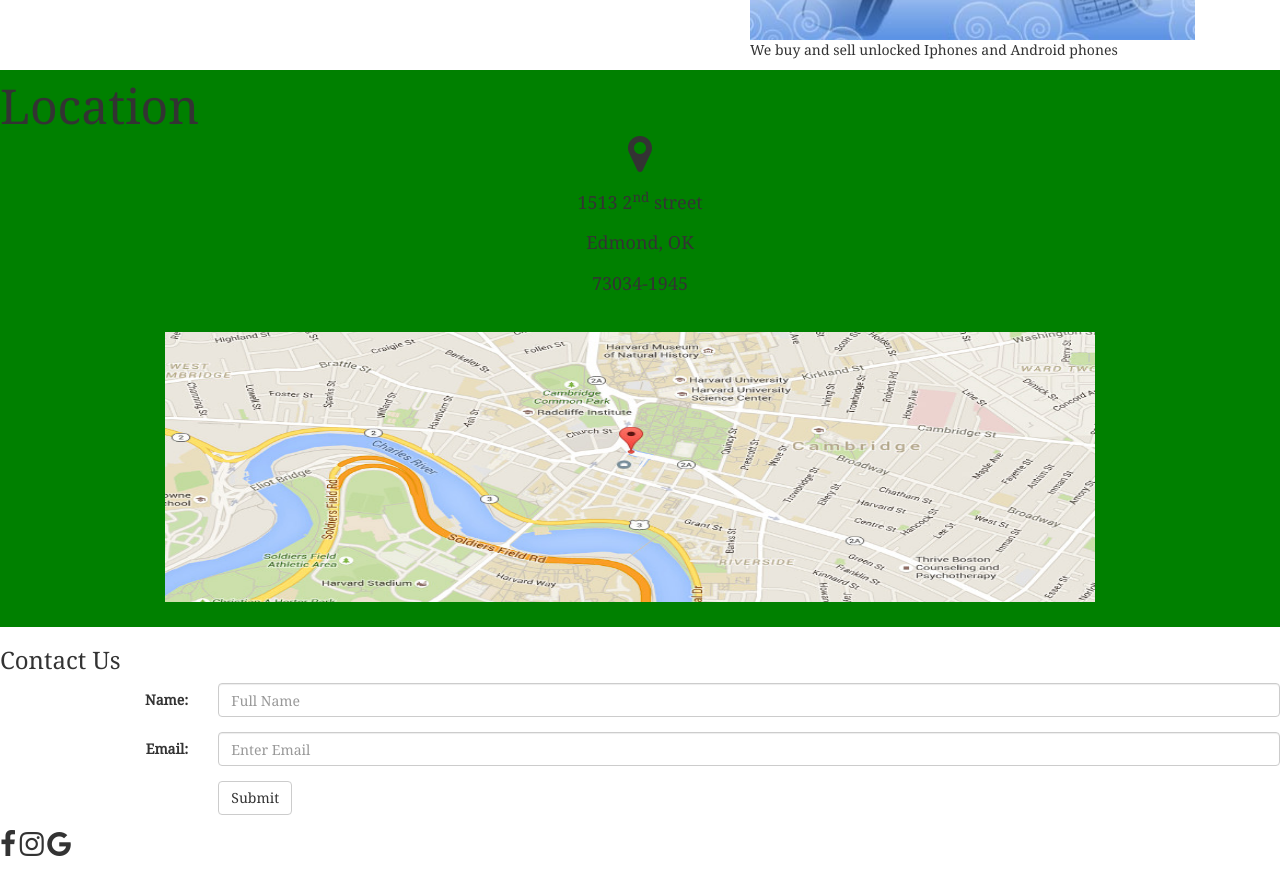
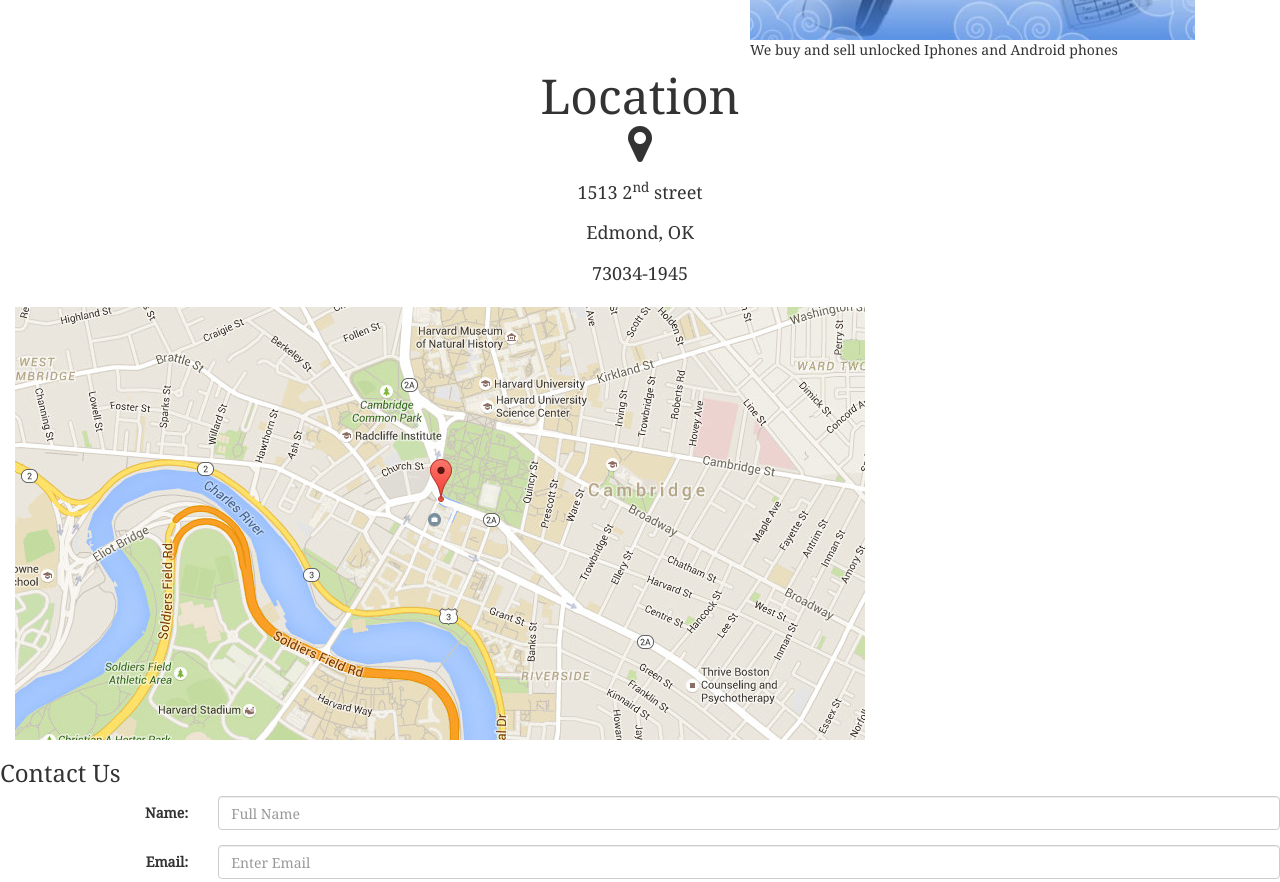
Before and after one commit to sanjyaldharma94/business, a plain HTML site: page index.html in a window 1280 px wide. Shown: the part 1795-2677 px from the top of the page. Before the commit the page ends 2654 px from the top, so only its background shows below. Drawn offline with nearby package versions, Linux system fonts and the light colour scheme.

```diff
--- a/css/main.css
+++ b/css/main.css
@@ -48,21 +48,7 @@
 	font-size: 18px;
 	margin-top: 15px;
 	}
-	.location{
-		margin:0;
-		background-color: green;
-		padding: 10px 0 10px 0;
 
-	}
-	.location h2{
-		text-align: left;
-	}
-	.location img{
-		margin-left: 150px;
-		padding: 15px;
-		height: 300px;
-		width:75%;
-	}
 	/*address{
 		position: middle;
 		border: 1px solid transparent;
--- a/index.html
+++ b/index.html
@@ -137,21 +137,19 @@
               </div>
               </div>
 
-          <div id="location" class="container-fluid location">
+          <div id="location" class="container-fluid">
             <h2>Location</h2>
-
              <address  class="text-center">
               <i class="fa fa-map-marker fa-3x"></i>
               <p>1513 2<sup>nd</sup> street</p>
               <p>Edmond, OK</p>
               <p>73034-1945</p>
               </address>
-
               <img src="img/location.png" class="img-responsive" alt="location">
               </div>
               </div>
 
-          <div id="contact" class="contact">
+          <div class="contact">
             <h3>Contact Us</h3>
              <form class="form-horizontal">
   <div class="form-group">
```
